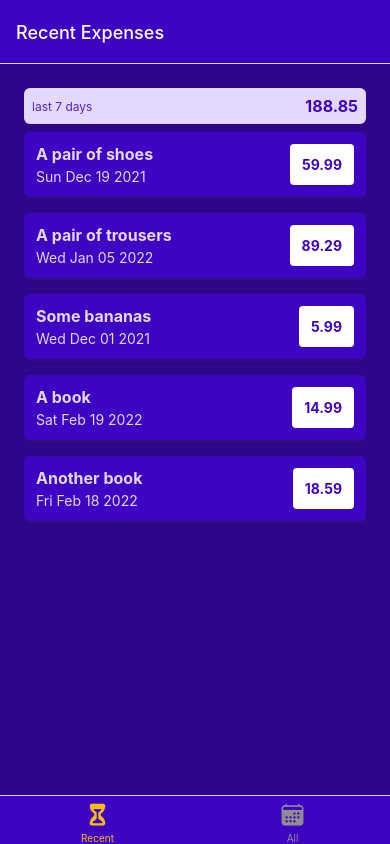
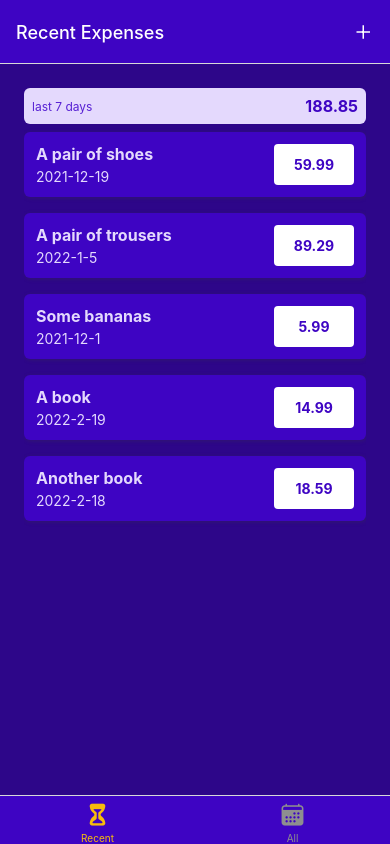
Before and after one commit to jorgedelamora/expense-tracker, a React Native app: screen /recentExpenses in a window 390 px wide. Built offline with nearby package versions, Linux system fonts and the light colour scheme.

Commit message:
added access to manageExpenses screen

```diff
--- a/App.js
+++ b/App.js
@@ -8,6 +8,7 @@ import RecentExpenses from './screens/RecentExpenses';
 import AllExpenses from './screens/AllExpenses';
 import { GlobalStyles } from './constants/styles';
 import {Ionicons} from '@expo/vector-icons'
+import IconButton from './components/IconButton';
 
 const Stack = createNativeStackNavigator();
 const BottomTabs = createBottomTabNavigator();
@@ -15,12 +16,19 @@ const BottomTabs = createBottomTabNavigator();
 const ExpensesOverview = () => {
   return (
     <BottomTabs.Navigator
-      screenOptions={{
+      screenOptions={({navigation}) => ({
       headerStyle:{backgroundColor: GlobalStyles.colors.primary500},
       headerTintColor: 'white',
       tabBarStyle: {backgroundColor: GlobalStyles.colors.primary500},
       tabBarActiveTintColor: GlobalStyles.colors.accent500,
-      }}
+      headerRight: ({tintColor}) => (
+        <IconButton
+          ioniconsName="add"
+          size={24}
+          color={tintColor}
+          onPress={() => navigation.navigate('manageExpense')}
+        />
+      )})}
     >
         <BottomTabs.Screen
           name='recentExpenses'
@@ -51,7 +59,10 @@ export default function App() {
     <>
       <StatusBar style="auto" />
       <NavigationContainer>
-        <Stack.Navigator>
+        <Stack.Navigator screenOptions={{
+          headerStyle: {backgroundColor: GlobalStyles.colors.primary500},
+          headerTintColor: 'white',
+        }}>
           <Stack.Screen name='expensesOverview' component={ExpensesOverview} options={{headerShown: false}}/>
           <Stack.Screen name='manageExpense' component={ManageExpense}/>
         </Stack.Navigator>
@@ -59,12 +70,3 @@ export default function App() {
     </>
   );
 }
-
-const styles = StyleSheet.create({
-  container: {
-    flex: 1,
-    backgroundColor: '#fff',
-    alignItems: 'center',
-    justifyContent: 'center',
-  },
-});
--- a/components/ExpensesOutput/SingleExpense.js
+++ b/components/ExpensesOutput/SingleExpense.js
@@ -1,13 +1,20 @@
 import { View, Text, Pressable, StyleSheet } from 'react-native'
 import React from 'react'
 import { GlobalStyles } from '../../constants/styles';
+import { getFormattedDate } from '../../util/date';
+import { useNavigation } from '@react-navigation/native';
 
 const SingleExpense = ({expense}) => {
-    GlobalStyles
-    const dateAsString = new Date(expense.date).toDateString();
+    const navigation = useNavigation();
+
+    const handleOnPress = () => {
+        navigation.navigate('manageExpense');
+    }
+
+    const dateAsString = getFormattedDate(expense.date)
 
   return (
-    <Pressable>
+    <Pressable onPress={handleOnPress} style={({pressed}) => pressed && styles.pressed }>
         <View style={styles.container}>
             <View>
                 <Text style={[styles.textBase, styles.description]}>{expense.description}</Text>
@@ -50,10 +57,14 @@ const styles = StyleSheet.create({
         backgroundColor: 'white',
         justifyContent: 'center',
         alignItems: 'center',
-        borderRadius: 4
+        borderRadius: 4,
+        minWidth: 80
     },
     amount: {
         color: GlobalStyles.colors.primary500,
         fontWeight: 'bold'
+    },
+    pressed:{
+        opacity:0.8
     }
 })
--- /dev/null
+++ b/components/IconButton.js
@@ -0,0 +1,33 @@
+import React from 'react'
+import { View, StyleSheet, Pressable } from 'react-native'
+import {Ionicons} from '@expo/vector-icons'
+
+const IconButton = ({ioniconsName, color = "white", size = 14, onPress}) => {
+
+
+    const handleOnPress = () => {
+        onPress && onPress();
+    }
+
+  return (
+    <Pressable onPress={handleOnPress} style={({pressed}) => pressed && styles.pressed}>
+        <View style={styles.container}>
+            <Ionicons name={ioniconsName} color={color} size={size} />
+        </View>
+    </Pressable>
+  )
+}
+
+export default IconButton
+
+const styles = StyleSheet.create({
+    container: {
+        borderRadius: 24,
+        padding: 6,
+        marginHorizontal: 8,
+        marginVertical: 2
+    },
+    pressed: {
+        opacity: 0.75
+    }
+})
--- /dev/null
+++ b/util/date.js
@@ -0,0 +1,3 @@
+export function getFormattedDate(date) {
+    return `${date.getFullYear()}-${date.getMonth() + 1}-${date.getDate()}`;
+}
```
